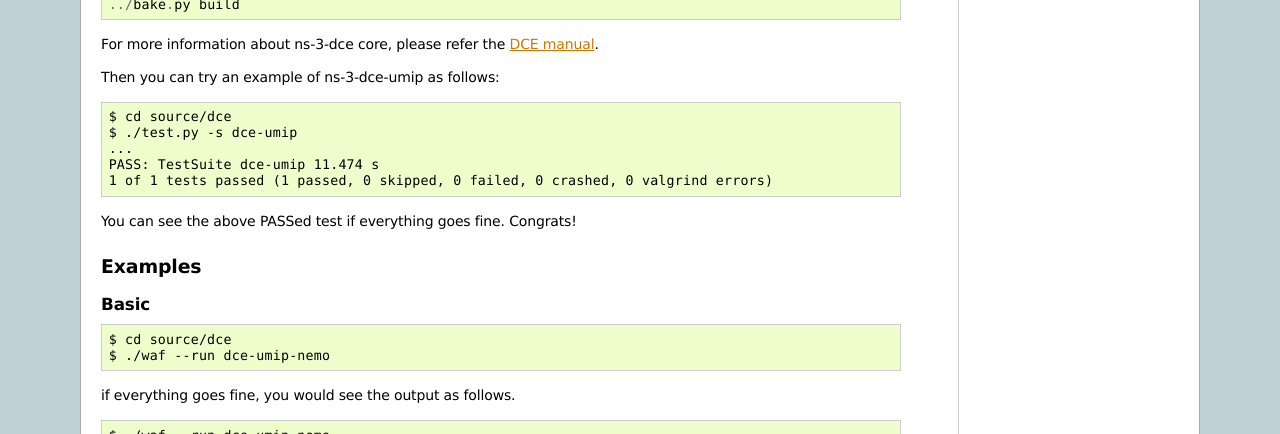
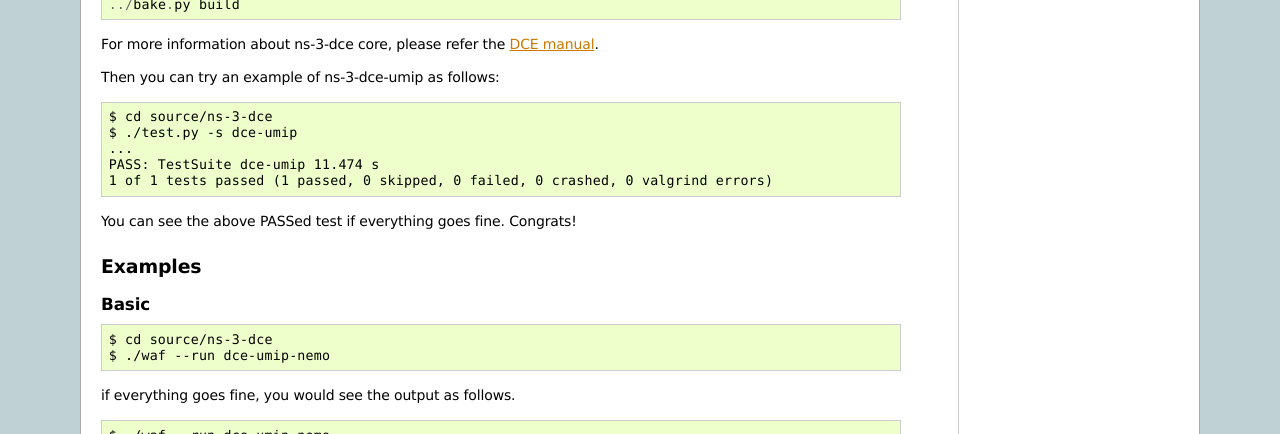
Before and after one commit to direct-code-execution/ns-3-dce-umip, a Sphinx documentation site: the page built from doc/source/getting-started.rst, in a window 1280 px wide and 900 px high, scrolled down 930 px. Shown: the part 151-585 px from the top of the window. Built offline with Sphinx 7.4.7, drawn with Linux system fonts in a browser that asks for light colours.

Commit message:
update document; correct path of souce

```diff
--- a/doc/source/getting-started.rst
+++ b/doc/source/getting-started.rst
@@ -83,7 +83,7 @@ Then you can try an example of ns-3-dce-umip as follows:
 
 ::
 
-  $ cd source/dce
+  $ cd source/ns-3-dce
   $ ./test.py -s dce-umip
   ...
   PASS: TestSuite dce-umip 11.474 s
@@ -98,7 +98,7 @@ Basic
 #####
 ::
 
-  $ cd source/dce
+  $ cd source/ns-3-dce
   $ ./waf --run dce-umip-nemo
 
 if everything goes fine, you would see the output as follows.
```
